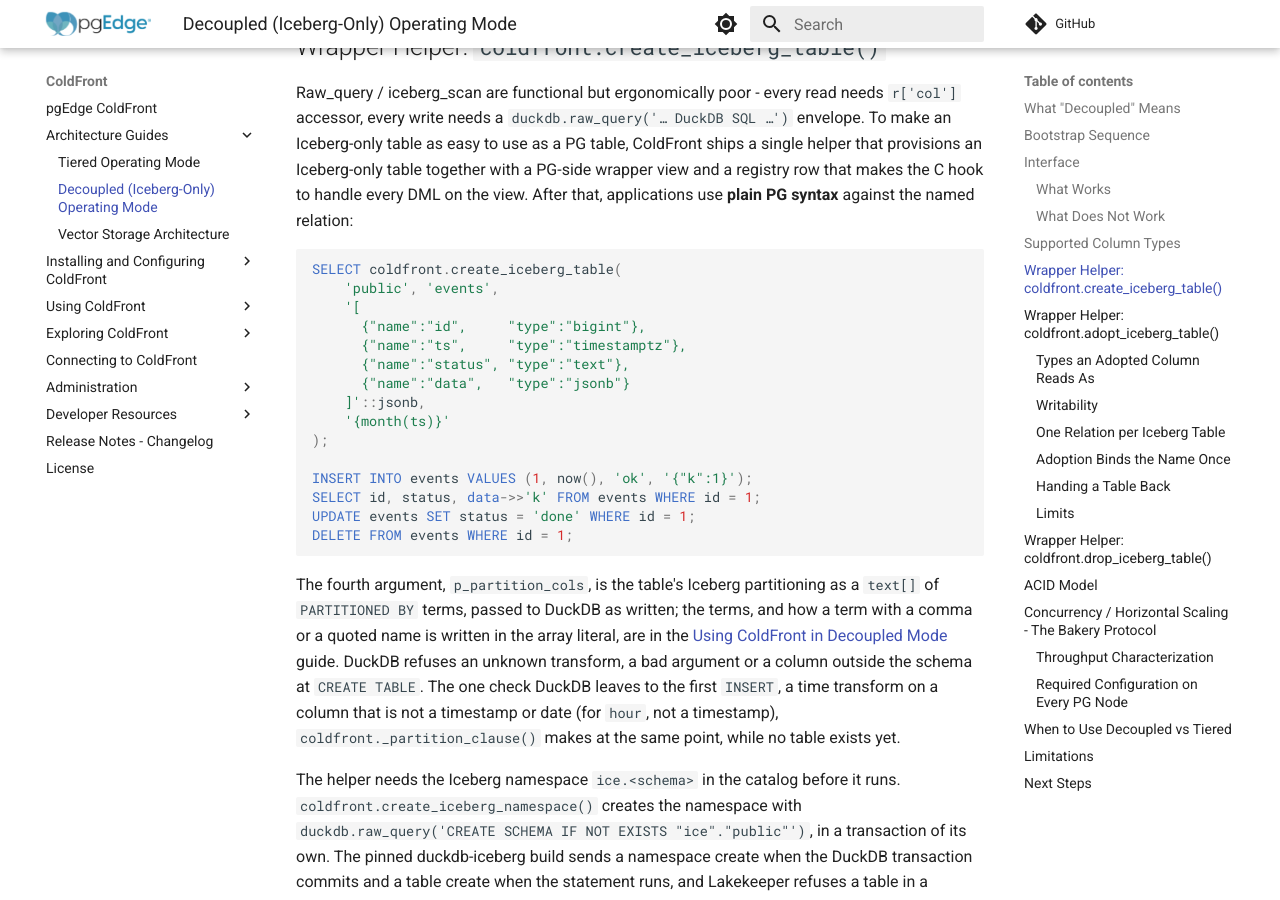
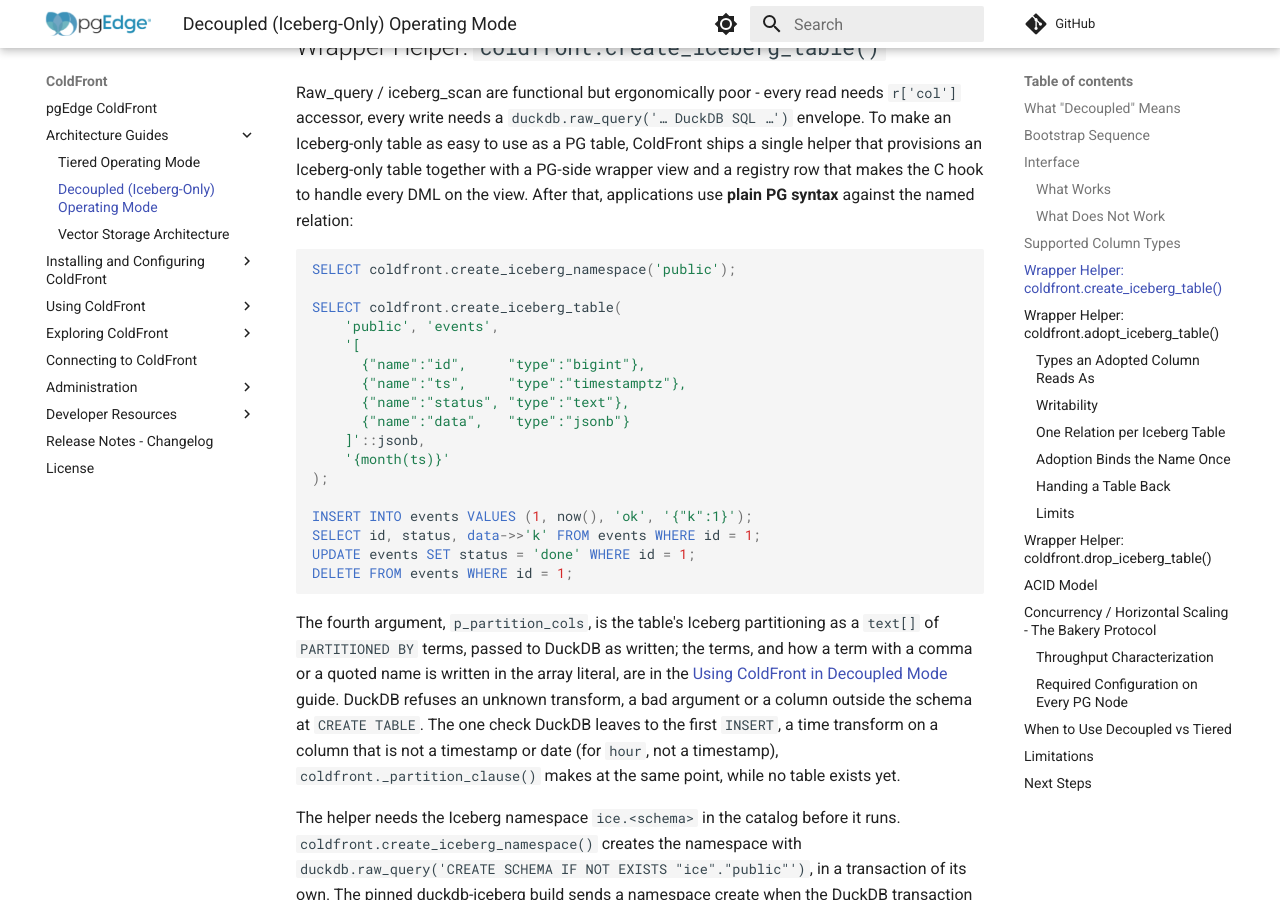
Before and after one commit to pgEdge/coldfront, an MkDocs documentation site: the page built from docs/architecture_decoupled.md, in a window 1280 px wide and 900 px high, scrolled down 6652 px. Built offline with MkDocs 1.6.1 and Material for MkDocs 9.7.7, drawn with Linux system fonts in a browser that asks for light colours; comment, search, counter and statistics services are not loaded.

Commit message:
docs: create the namespace in the decoupled architecture example

````diff
--- a/docs/architecture_decoupled.md
+++ b/docs/architecture_decoupled.md
@@ -187,6 +187,8 @@ registry row that makes the C hook to handle every DML on the view. After that,
 applications use **plain PG syntax** against the named relation:
 
 ```sql
+SELECT coldfront.create_iceberg_namespace('public');
+
 SELECT coldfront.create_iceberg_table(
     'public', 'events',
     '[
````
